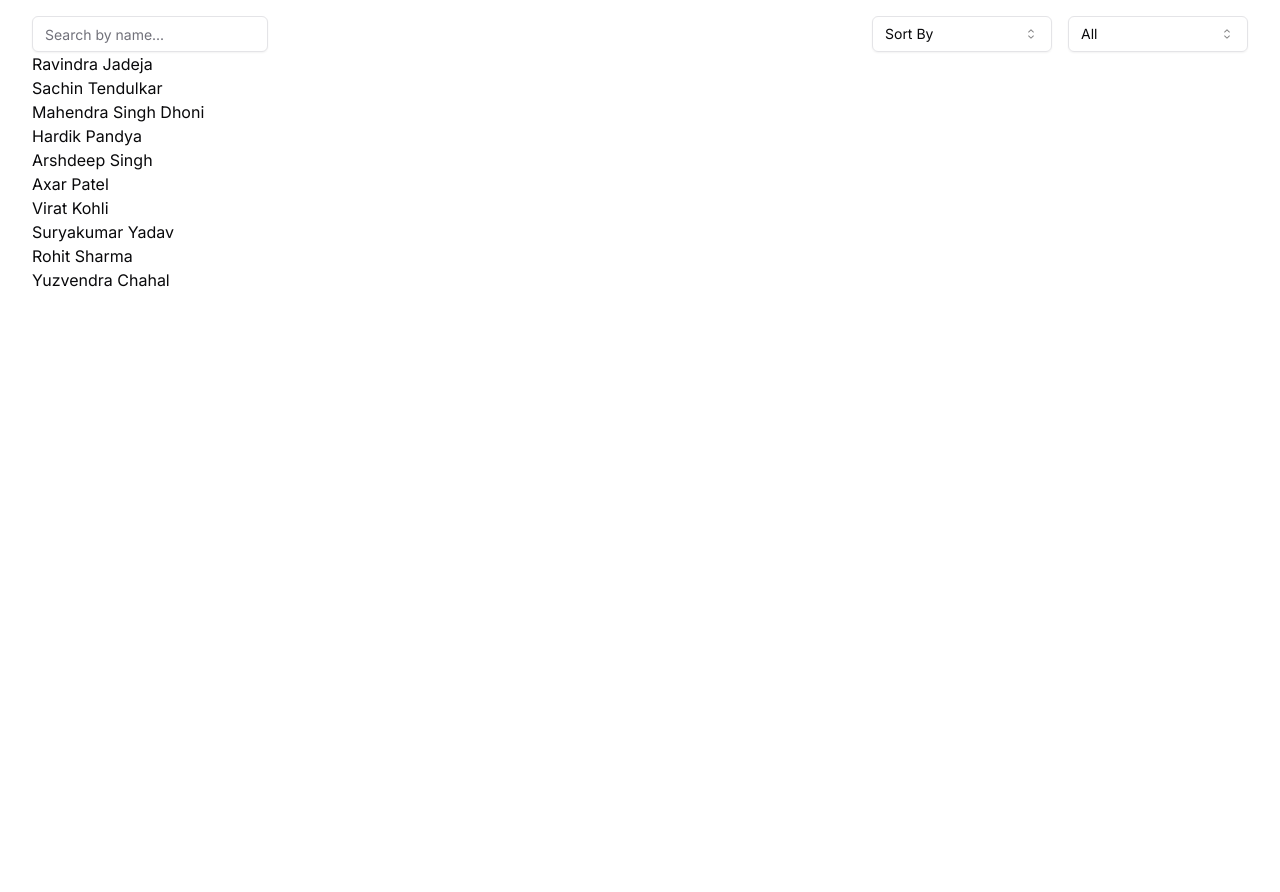
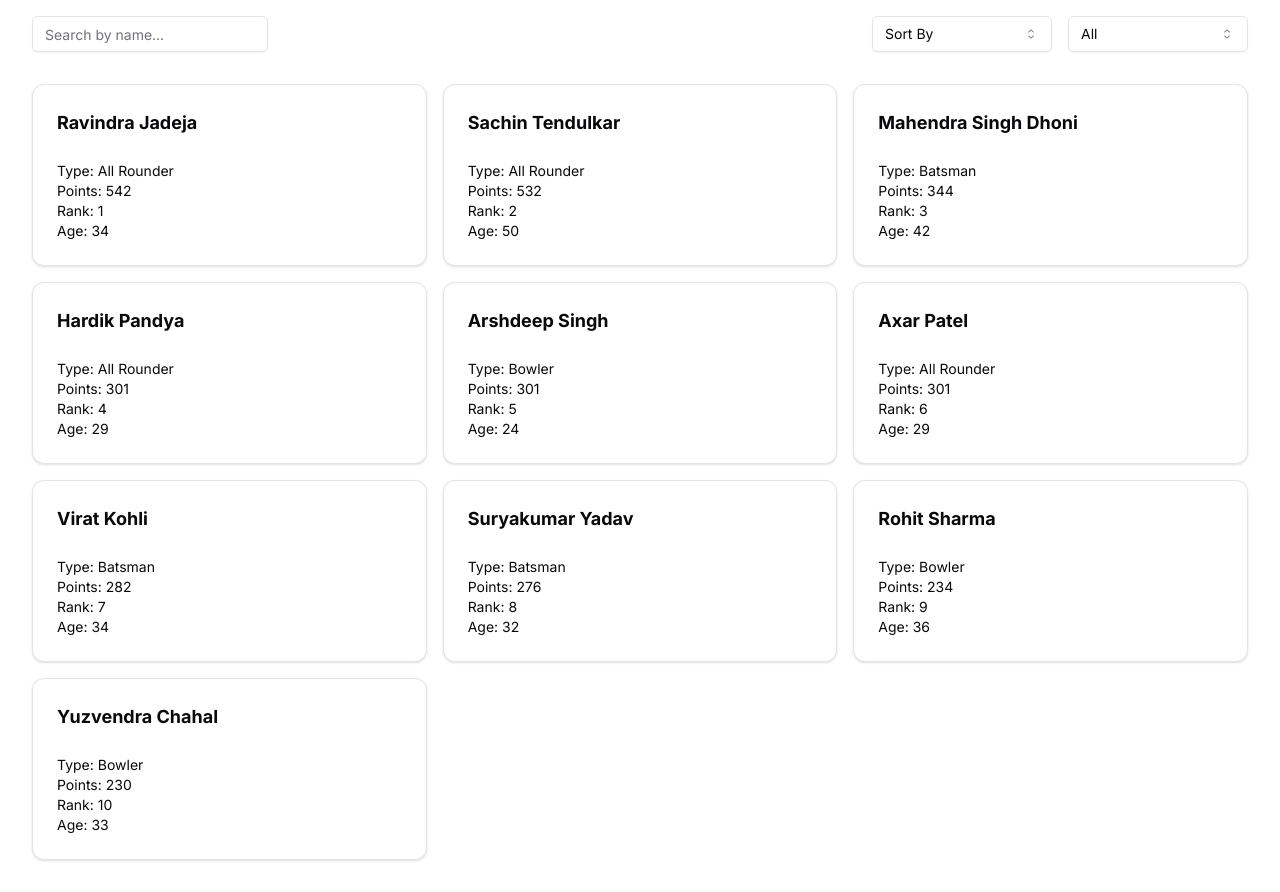
Before and after one commit to iarmankhan/cricketers-test-task, a Next.js app: page / in a window 1280 px wide. Before the commit the page ends 800 px from the top, so only its background shows below. Built offline with nearby package versions, Linux system fonts and the light colour scheme.

Commit message:
:sparkles: Cricketer list basic UI, util for getting age from dob, fixed hydration issue in filters

```diff
--- a/src/app/(cricketers)/page.tsx
+++ b/src/app/(cricketers)/page.tsx
@@ -1,22 +1,37 @@
-"use client"
+"use client";
 
 import CricketersListFilters from "@/components/cricketers/cricketers-list-filters";
 import CricketersList from "@/components/cricketers/cricketers-list";
-import {useCricketers} from "@/lib/hooks/use-cricketers";
-import {useMemo} from "react";
-import {useCricketersFilters} from "@/lib/hooks";
+import { useCricketers } from "@/lib/hooks/use-cricketers";
+import { useMemo } from "react";
+import { useCricketersFilters } from "@/lib/hooks";
 
 export default function CricketersListPage() {
-  const {search, setSearch, page, setPage, filter, setFilter, sortBy, setSortBy} = useCricketersFilters()
-  const {refetch, isLoading, data} = useCricketers(search, filter, page, 10, sortBy)
+  const {
+    search,
+    setSearch,
+    page,
+    setPage,
+    filter,
+    setFilter,
+    sortBy,
+    setSortBy,
+  } = useCricketersFilters();
+  const { refetch, isLoading, data } = useCricketers(
+    search,
+    filter,
+    page,
+    10,
+    sortBy,
+  );
 
   const cricketers = useMemo(() => {
-    if (!data) return []
-    return data.players || []
-  }, [data])
+    if (!data) return [];
+    return data.players || [];
+  }, [data]);
 
   return (
-    <div className='my-4'>
+    <div className="my-4">
       <CricketersListFilters
         search={search}
         onSearchChange={setSearch}
@@ -26,7 +41,13 @@ export default function CricketersListPage() {
         onSortByChange={setSortBy}
       />
 
-      <CricketersList cricketers={cricketers} />
+      {isLoading ? (
+        <div>Loading...</div>
+      ) : !data?.players?.length ? (
+        <div>No cricketers matching your filters</div>
+      ) : (
+        <CricketersList cricketers={cricketers} />
+      )}
     </div>
-  )
+  );
 }
--- a/src/components/cricketers/cricketer-card.tsx
+++ b/src/components/cricketers/cricketer-card.tsx
@@ -1,15 +1,28 @@
-import {TPlayer} from "@/lib/get-players";
+import { TPlayer } from "@/lib/get-players";
+import { Card, CardContent, CardHeader } from "@/components/ui";
+import { camelCaseToTitleCase, getAgeFromDOB } from "@/lib/utils";
+import { useMemo } from "react";
 
 interface CricketerCardProps {
-  cricketer: TPlayer
+  cricketer: TPlayer;
 }
 
-export default function CricketerCard({cricketer}: CricketerCardProps) {
+export default function CricketerCard({ cricketer }: CricketerCardProps) {
+  const age = useMemo(() => {
+    return getAgeFromDOB(new Date(cricketer.dob!));
+  }, [cricketer.dob]);
+
   return (
-    <div>
-      <h1>{cricketer.name}</h1>
-      <p>{cricketer.type}</p>
-      <p>{cricketer.description}</p>
-    </div>
-  )
+    <Card className="cursor-pointer">
+      <CardHeader className="">
+        <h3 className="text-lg font-bold">{cricketer.name}</h3>
+      </CardHeader>
+      <CardContent>
+        <p className="text-sm">Type: {camelCaseToTitleCase(cricketer.type!)}</p>
+        <p className="text-sm">Points: {cricketer.points}</p>
+        <p className="text-sm">Rank: {cricketer.rank}</p>
+        <p className="text-sm">Age: {age}</p>
+      </CardContent>
+    </Card>
+  );
 }
--- a/src/components/cricketers/cricketers-list-filters.tsx
+++ b/src/components/cricketers/cricketers-list-filters.tsx
@@ -12,6 +12,7 @@ import {
 import { useCricketersTypes } from "@/lib/hooks/use-cricketers-types";
 import { useMemo } from "react";
 import { camelCaseToTitleCase } from "@/lib/utils";
+import { useClient } from "@/lib/hooks/use-client";
 
 interface CricketersListFiltersProps {
   search: string;
@@ -45,6 +46,8 @@ export default function CricketersListFilters({
       })) as { label: string; value: string }[];
   }, [types]);
 
+  const isClient = useClient();
+
   return (
     <div className="flex flex-row items-center justify-between">
       <div className="">
@@ -57,6 +60,7 @@ export default function CricketersListFilters({
       </div>
 
       <div className="flex flex-row items-center gap-4">
+        {isClient && (
           <Select
             value={sortBy}
             onValueChange={(val) => {
@@ -75,7 +79,9 @@ export default function CricketersListFilters({
               </SelectGroup>
             </SelectContent>
           </Select>
+        )}
 
+        {isClient && (
           <Select
             value={filter}
             onValueChange={(val) => {
@@ -97,6 +103,7 @@ export default function CricketersListFilters({
               </SelectGroup>
             </SelectContent>
           </Select>
+        )}
       </div>
     </div>
   );
--- a/src/components/cricketers/cricketers-list.tsx
+++ b/src/components/cricketers/cricketers-list.tsx
@@ -1,15 +1,16 @@
-import {TPlayer} from "@/lib/get-players";
+import { TPlayer } from "@/lib/get-players";
+import CricketerCard from "@/components/cricketers/cricketer-card";
 
 interface CricketersListProps {
-  cricketers: TPlayer[]
+  cricketers: TPlayer[];
 }
 
-export default function CricketersList({cricketers}: CricketersListProps) {
+export default function CricketersList({ cricketers }: CricketersListProps) {
   return (
-    <ul>
+    <div className="my-8 grid grid-cols-1 sm:grid-cols-2 md:grid-cols-3 gap-4">
       {cricketers.map((cricketer) => (
-        <li key={cricketer.id}>{cricketer.name}</li>
+        <CricketerCard key={cricketer.id} cricketer={cricketer} />
       ))}
-    </ul>
-  )
+    </div>
+  );
 }
--- /dev/null
+++ b/src/lib/hooks/use-client.ts
@@ -0,0 +1,11 @@
+import { useEffect, useState } from "react";
+
+export function useClient() {
+  const [isClient, setIsClient] = useState(false);
+
+  useEffect(() => {
+    setIsClient(true);
+  }, []);
+
+  return isClient;
+}
--- a/src/lib/utils.ts
+++ b/src/lib/utils.ts
@@ -10,3 +10,16 @@ export function camelCaseToTitleCase(str: string) {
     .replace(/([A-Z])/g, " $1")
     .replace(/^./, (str) => str.toUpperCase());
 }
+
+export function getAgeFromDOB(dob: Date) {
+  const today = new Date();
+  const birthDate = new Date(dob);
+  let age = today.getFullYear() - birthDate.getFullYear();
+  const m = today.getMonth().valueOf();
+
+  if (m < birthDate.getMonth().valueOf()) {
+    age--;
+  }
+
+  return age;
+}
```
Lines whose indentation alone changed are shown as unchanged.
